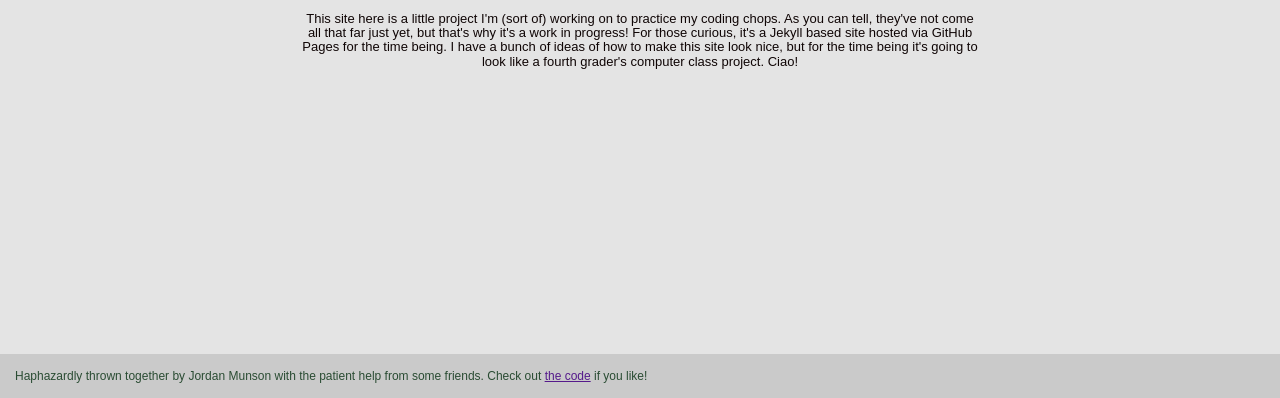
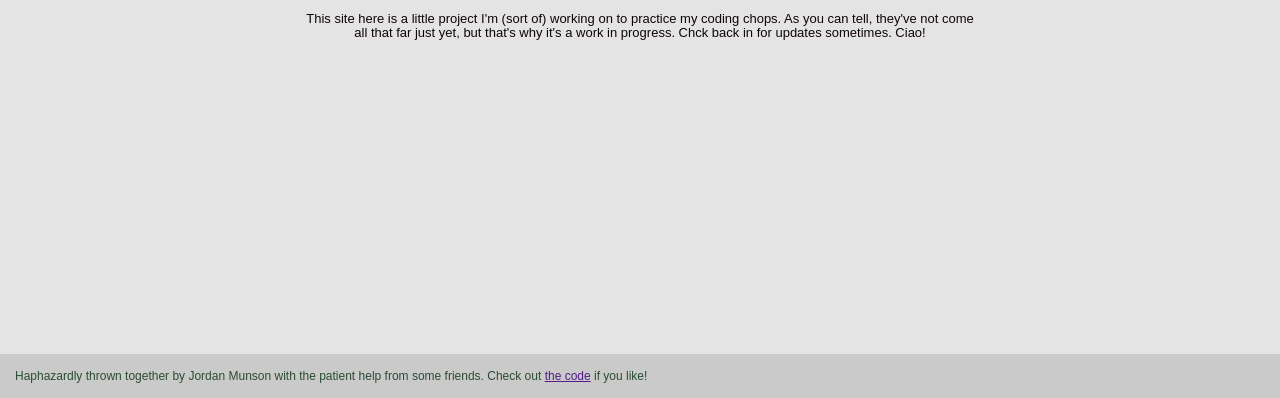
Before and after one commit to jordanmunson/jordanmunson.github.com, a Jekyll site: the page built from index.html, in a window 1280 px wide, cut to the strip 502-900 px from the top of the page. Built offline with Jekyll 4.4.1, drawn with Linux system fonts in a browser that asks for light colours; Markdown is read by kramdown in place of the engine named in the settings.

Commit message:
Update home page copy

```diff
--- a/index.html
+++ b/index.html
@@ -7,4 +7,4 @@ title: Jordan Munson's Home Page
 
   <img src="http://embed.wistia.com/deliveries/e3b46bfa527aa67327a938933687dfb7e28e8d28.bin" alt="Jordan Munson" height="300" width="300"/>
 
-  <p>This site here is a little project I'm (sort of) working on to practice my coding chops. As you can tell, they've not come all that far just yet, but that's why it's a work in progress! For those curious, it's a Jekyll based site hosted via GitHub Pages for the time being. I have a bunch of ideas of how to make this site look nice, but for the time being it's going to look like a fourth grader's computer class project. Ciao!</p>
+  <p>This site here is a little project I'm (sort of) working on to practice my coding chops. As you can tell, they've not come all that far just yet, but that's why it's a work in progress. Chck back in for updates sometimes. Ciao!</p>
```
